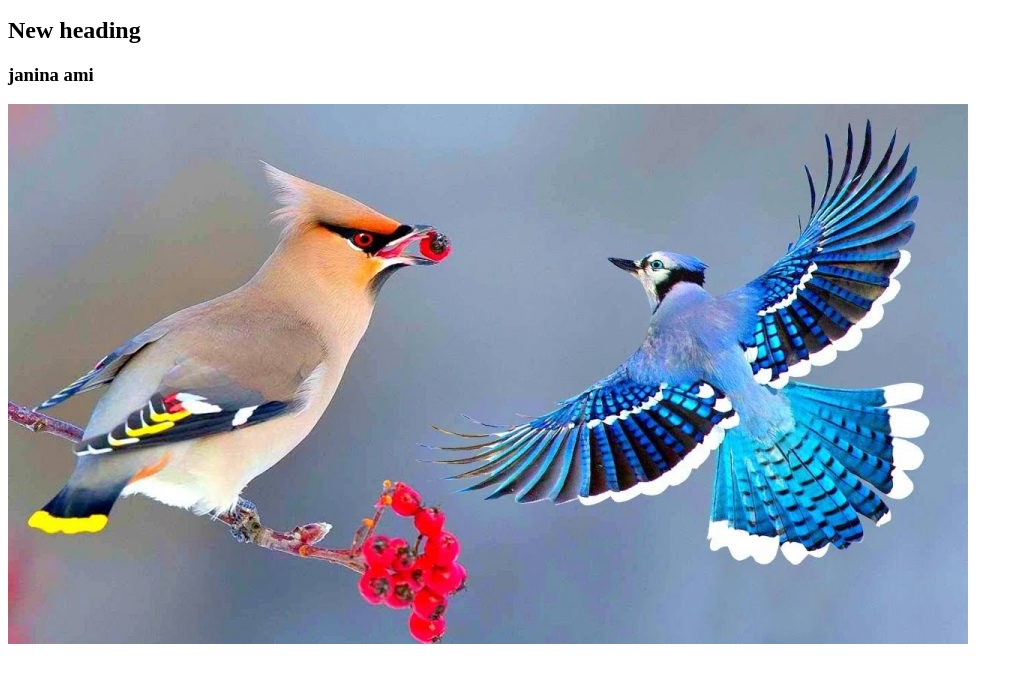
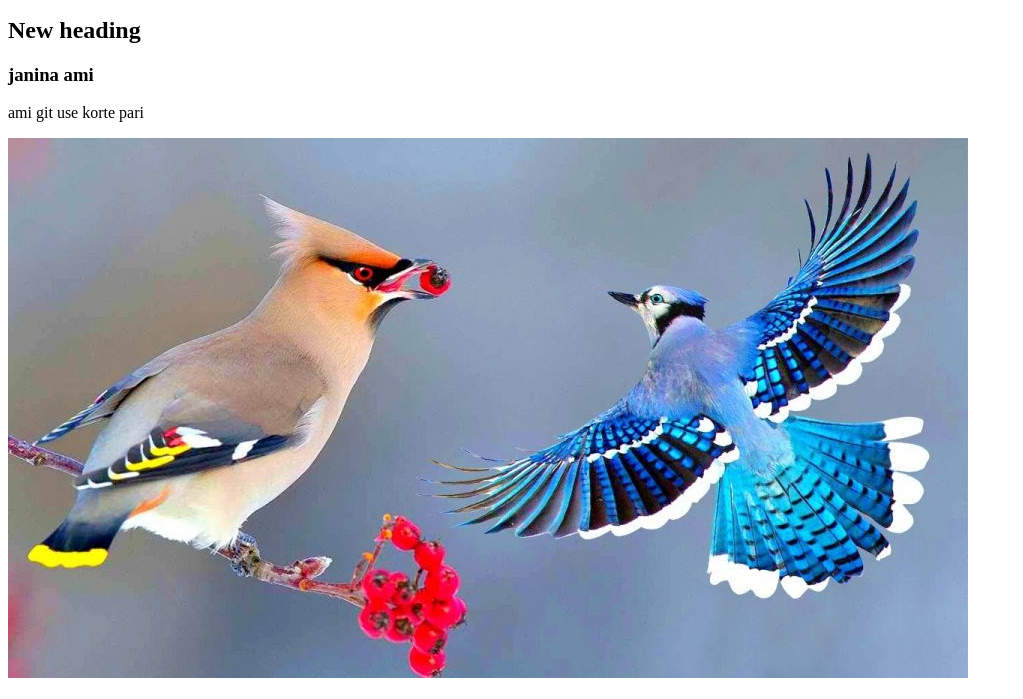
Before and after one commit to AzmaryZannatAurin/Folder, a plain HTML site: page index.html in a window 1280 px wide. Shown: the part 101-800 px from the top of the page, without its empty margins (0-1023 px from the left). Drawn offline with Linux system fonts and the light colour scheme.

Commit message:
Added a paragraph

```diff
--- a/index.html
+++ b/index.html
@@ -11,6 +11,7 @@
     <p> Kemon acho tumi? </p>
     <h2> New heading </h2>
     <h3>janina ami</h3>
+    <p> ami git use korte pari </p>
     <img src = 'image-51.png' alt = "">
 </body>
 </html>
```
